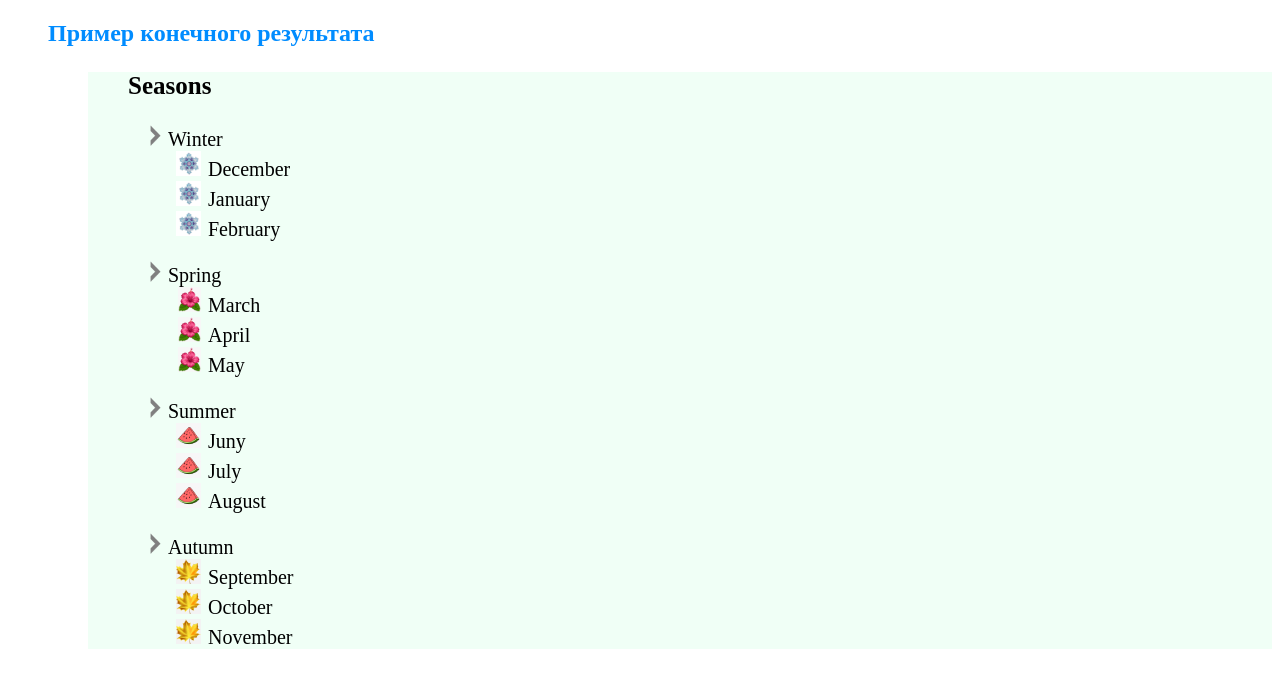
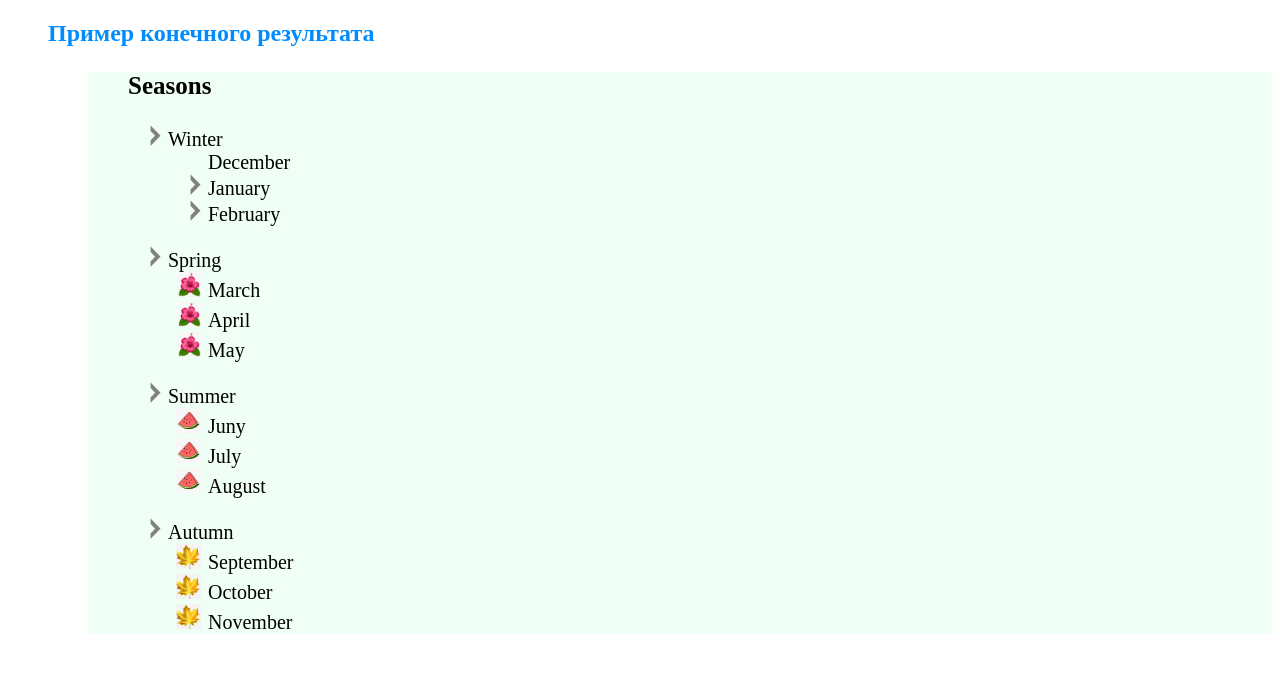
Before and after one commit to BareonZahar/Sait3, a plain HTML site: page index.html in a window 1280 px wide. Drawn offline with Linux system fonts and the light colour scheme.

Commit message:
Update index.html

```diff
--- a/index.html
+++ b/index.html
@@ -11,10 +11,10 @@
     <h3>Seasons</h3>
   <ul>
     <li>Winter</li>
-     <ol>
-        <li class="list1">December</li>
-        <li class="list1">January</li>
-        <li class="list1">February</li>
+     <ol class="list1>
+        <li>December</li>
+        <li>January</li>
+        <li>February</li>
      </ol>
 </ul>
     <ul>
```
